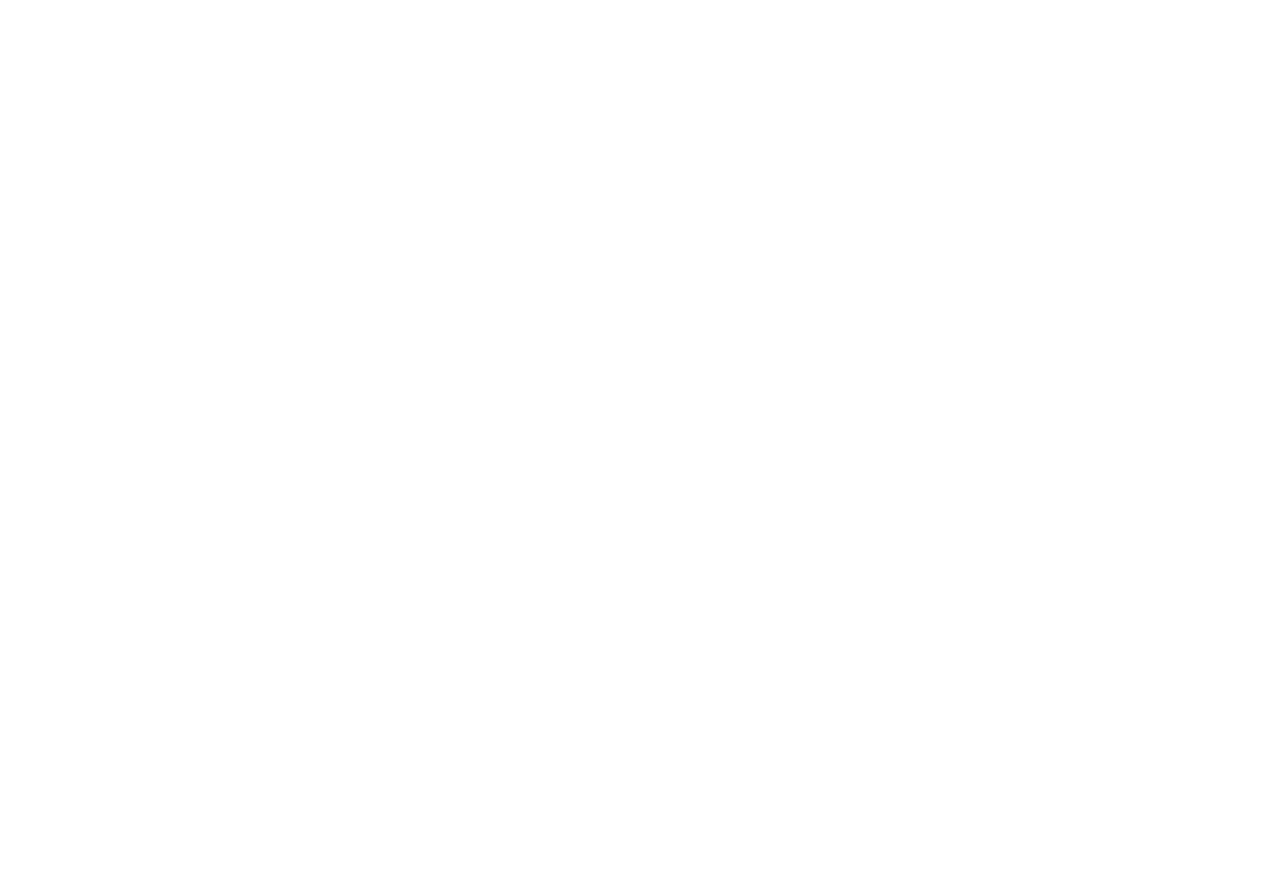
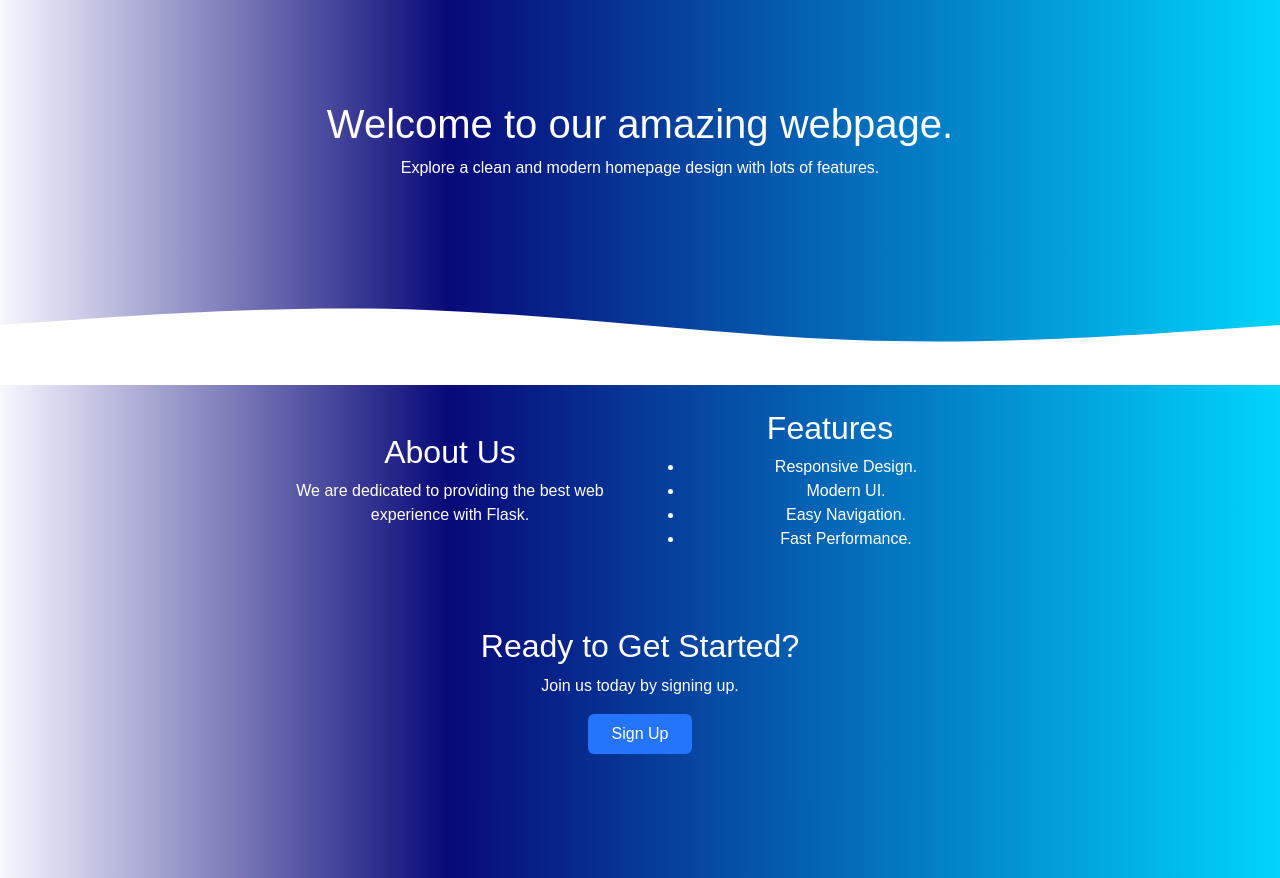
Before and after one commit to taofeeqhamzat/probable-octo-telegram, a Flask app: page / in a window 1280 px wide. Before the commit the page is empty. Before the commit the page ends 800 px from the top, so only its background shows below. Run offline with Flask 3, Linux system fonts and the light colour scheme.

Commit message:
I have created the homepage

```diff
--- a/templates/index.html
+++ b/templates/index.html
@@ -1,11 +1,107 @@
 <!DOCTYPE html>
 <html lang="en">
+<head>
+  <meta charset="UTF-8" />
+  <meta name="viewport" content="width=device-width, initial-scale=1.0" />
+  <title>HomePage</title>
+  <link href="https://cdn.jsdelivr.net/npm/bootstrap@5.3.0/dist/css/bootstrap.min.css" rel="stylesheet" />
+  <style>
+    body, html {
+      margin: 0;
+      padding: 0;
+      height: 100%;
+      background: linear-gradient(90deg, rgba(247, 247, 255, 1) 0%, rgba(9, 9, 121, 1) 35%, rgba(0, 212, 255, 1) 100%);
+      color: white;
+      font-family:sans-serif, 'Segoe UI', Tahoma, Verdana;
+    }
 
-<head>
-    <meta charset="UTF-8">
-    <title>Home</title>
+    .top {
+      text-align: center;
+      padding: 100px 20px 40px;
+    }
+
+    .wave-divider {
+      position: relative;
+      height: 150px;
+      overflow: hidden;
+      margin-top: -1px;
+    }
+
+    .wave-divider svg {
+      display: block;
+      width: 100%;
+      height: 100%;
+    }
+
+    .bottom-section {
+      text-align: center;
+      padding: 60px 20px 100px;
+      color: white;
+    }
+    .container{
+        box-sizing: border-box;
+    }
+     .row{
+        box-sizing: border-box;
+        text-align: center;
+        justify-content: center;
+        align-content: center;
+     }
+    .web{
+        text-align: center;
+        justify-content: center;
+        align-items: center;
+        align-content: space-evenly;
+        text-decoration-style:none;
+    }
+    .btn-signup {
+      background-color: #2575fc;
+      color:white;
+      border: none;
+    }
+
+    .btn-signup:hover {
+      background-color: #1a5edb;
+      transform: scaleX(1.05);
+      border-radius: 20px;
+    }
+  </style>
 </head>
+<body>
 
-<body></body>
 
+  <div class="top">
+    <h1>Welcome to our amazing webpage.</h1>
+    <p>Explore a clean and modern homepage design with lots of features.</p>
+  </div>
+
+  <!-- SVG animation for the wave divider -->
+  <div class="wave-divider">
+    <svg viewBox="0 0 1440 320" preserveAspectRatio="none">
+      <path fill="#ffffff" fill-opacity="1" d="M0,192L80,181.3C160,171,320,149,480,160C640,171,800,213,960,224C1120,235,1280,213,1360,202.7L1440,192L1440,320L1360,320C1280,320,1120,320,960,320C800,320,640,320,480,320C320,320,160,320,80,320L0,320Z"></path>
+    </svg>
+  </div>
+    <div class="container text-center py-4">
+        <div class="row">
+            <div class = "col-md-4 web">
+            <h2>About Us</h2>
+            <p>We are dedicated to providing the best web experience with Flask.</p>
+        </div>
+        <div class="col-md-4 web">
+            <h2>Features</h2>
+            <ul>
+            <li>Responsive Design.</li>
+            <li>Modern UI.</li>
+            <li>Easy Navigation.</li>
+            <li>Fast Performance.</li>
+            </ul>
+        </div>
+        </div>
+  <div class="bottom-section">
+    <h2>Ready to Get Started?</h2>
+    <p>Join us today by signing up.</p>
+    <a href="/signup" class="btn btn-signup px-4 py-2">Sign Up</a>
+  </div>
+
+</body>
 </html>
```
